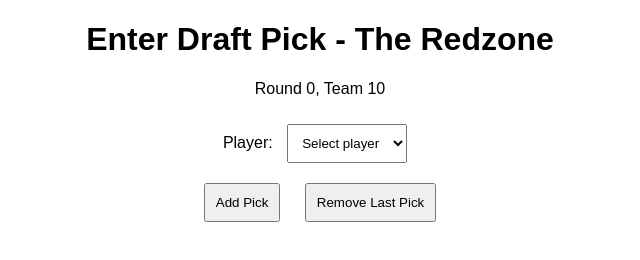
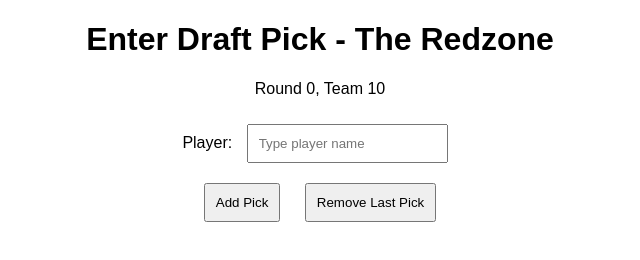
Before and after one commit to Scott12585/Red-zone-2025, a plain HTML site: page entry.html in a window 1280 px wide. Both pictures are taken after a click on the button "Remove Last Pick". Shown: the whole page, without its empty margins (320-960 px from the left). Drawn offline with nearby package versions, Linux system fonts and the light colour scheme.

Commit message:
Update entry.html

```diff
--- a/entry.html
+++ b/entry.html
@@ -4,12 +4,13 @@
     <meta charset="UTF-8">
     <meta name="viewport" content="width=device-width, initial-scale=1.0">
     <title>Enter Draft Pick - The Redzone</title>
+    <link rel="stylesheet" href="https://code.jquery.com/ui/1.12.1/themes/base/jquery-ui.css">
     <style>
         body {
             font-family: Arial, sans-serif;
             text-align: center;
         }
-        input, select, button {
+        input, button {
             margin: 10px;
             padding: 10px;
         }
@@ -20,14 +21,13 @@
     <div>
         <p id="currentPick">Round 1, Team 1</p>
         <label for="player">Player:</label>
-        <select id="player">
-            <option value="">Select player</option>
-            <!-- Players will be populated here -->
-        </select>
+        <input id="player" type="text" placeholder="Type player name">
         <br>
         <button onclick="addPick()">Add Pick</button>
         <button onclick="removePick()">Remove Last Pick</button>
     </div>
+    <script src="https://code.jquery.com/jquery-3.6.0.min.js"></script>
+    <script src="https://code.jquery.com/ui/1.12.1/jquery-ui.js"></script>
     <script>
         let currentRound = 1;
         let currentTeam = 1;
@@ -56,7 +56,7 @@
             updateCurrentPickDisplay();
         }
 
-        function addPick() {
+        async function addPick() {
             const player = document.getElementById('player').value;
 
             if (player) {
@@ -73,7 +73,7 @@
             }
         }
 
-        function removePick() {
+        async function removePick() {
             getPreviousPick();
             const draftPicks = JSON.parse(localStorage.getItem('draftPicks')) || {};
             const cellId = `round${currentRound}team${currentTeam}`;
@@ -86,28 +86,24 @@
             }
         }
 
-        // Load player list and populate dropdown
         async function loadPlayers() {
             try {
                 const response = await fetch('players.json');
                 if (!response.ok) throw new Error('Network response was not ok');
                 const players = await response.json();
-        console.log(players); // Check if players are logged correctly
-        const playerSelect = document.getElementById('player');
 
-        players.forEach(player => {
-            const option = document.createElement('option');
-            option.value = player;
-            option.textContent = player;
-            playerSelect.appendChild(option);
+                $("#player").autocomplete({
+                    source: players
                 });
             } catch (error) {
                 console.error('Error loading player list:', error);
             }
         }
 
+        // Initial display of the current pick
+        updateCurrentPickDisplay();
+        // Load player list and set up autocomplete on page load
         loadPlayers();
-
     </script>
 </body>
 </html>
```
Lines whose indentation alone changed are shown as unchanged.
